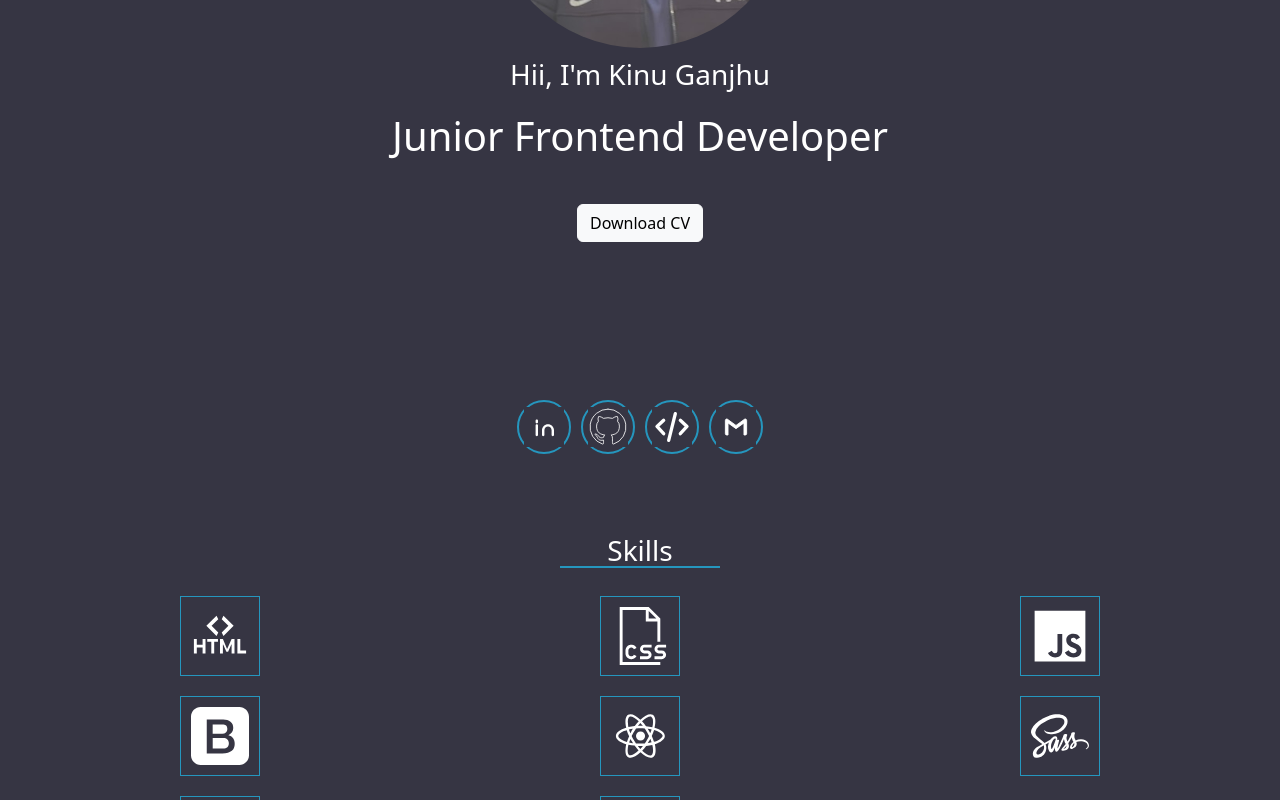
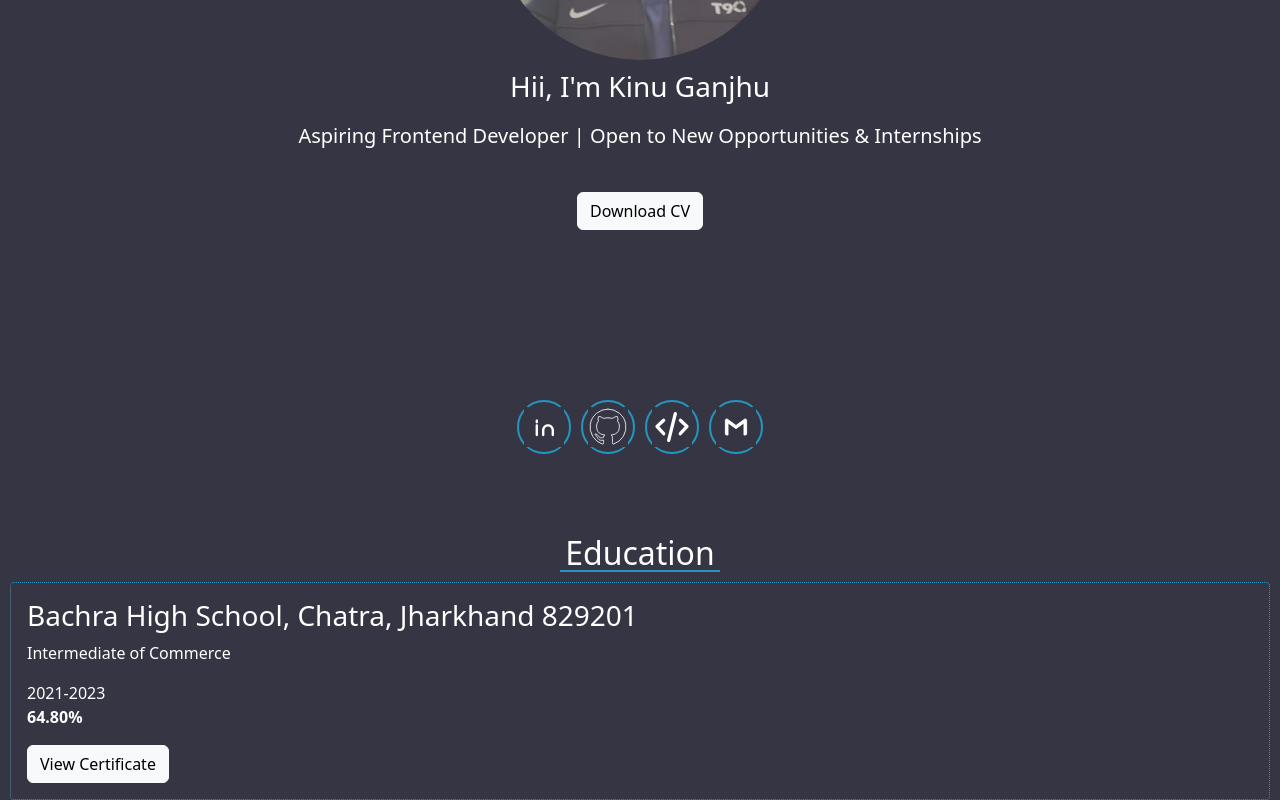
Before and after one commit to Kinuganjhu/Portfolio, a React (Create React App) app: page / in a window 1280 px wide. Shown: the part 320-1120 px from the top of the page. Built offline with nearby package versions, Linux system fonts and the light colour scheme.

Commit message:
add education

```diff
--- /dev/null
+++ b/src/Pages/Education.js
@@ -0,0 +1,26 @@
+import { Button } from 'react-bootstrap';
+
+const Education = () => {
+  const certificateUrl = 'https://drive.google.com/file/d/1TXss-JcRUa2BOdH6tmGHIKSw0fPHE9wD/view?usp=drivesdk';
+
+  return (
+    <>
+          <h2 className="Skills">Education</h2>
+    <section className="Education">
+      <article>
+        <h3>Bachra High School, Chatra, Jharkhand 829201</h3>
+        <p>Intermediate of Commerce</p>
+        <time dateTime="2021-2023">2021-2023</time>
+        <p><strong>64.80%</strong></p>
+        <a href={certificateUrl} target="_blank" rel="noopener noreferrer" aria-label="View certificate from Bachra High School">
+          <Button variant="light">
+            View Certificate
+          </Button>
+        </a>
+      </article>
+    </section>
+    </>
+  );
+};
+
+export default Education;
--- a/src/Pages/Home.js
+++ b/src/Pages/Home.js
@@ -1,6 +1,7 @@
 import Social from './Social.js'
 import Project from './Project'
 import Skills from './Skills'
+import Education from './Education'
 import {Button} from 'react-bootstrap'
 import logo from '../Images/profile.jpg'
 const Home =()=>{
@@ -12,8 +13,8 @@ const Home =()=>{
 
       <h3>Hii, I'm Kinu Ganjhu
       </h3>
-      <h1>Junior Frontend Developer
-      </h1>
+      <h5>Aspiring Frontend Developer | Open to New Opportunities & Internships
+      </h5>
       <br/>
 <a href="https://drive.google.com/file/d/1HaKIKOYM775JxvRsIcbOji3aGBX6aiiJ/view?usp=drivesdk" target="_blank" rel="noopener noreferrer">
   <Button variant="light" className="Btn">
@@ -22,8 +23,8 @@ const Home =()=>{
 </a>
 
       </div>
-
       <Social/>
+      <Education/>
       <Skills/>
     <Project/>
 
--- a/src/Pages/Project.js
+++ b/src/Pages/Project.js
@@ -39,7 +39,7 @@ const Project = () => {
       <Offcanvas show={showOffcanvas} onHide={closeOffcanvas} className='info' placement='bottom'>
         <Offcanvas.Header
         className='info'
-        >
+      closeButton  >
           <Offcanvas.Title>{selectedItem ? selectedItem.title : ''}</Offcanvas.Title>
         </Offcanvas.Header>
         <Offcanvas.Body className='info'>
--- a/src/Styles/App.css
+++ b/src/Styles/App.css
@@ -12,6 +12,7 @@ body {
   justify-content: center;
   align-items: center;
   height: 80vh;
+  text-align: center;
 }
 
 .header-item img {
@@ -21,7 +22,7 @@ body {
   margin: 0 auto;
 }
 
-.header-item h1, .header-item h3 {
+.header-item h1, .header-item h3, .header-item h5 {
   margin: 10px;
   color: white;
 }
@@ -40,7 +41,7 @@ body {
   padding: 5px;
 }
 
-.social-links img {
+.social-links a img {
   width: 40px;
   height: 40px;
 }
@@ -53,12 +54,12 @@ body {
   margin: 10px;
 }
 
-.item > img {
+.item img {
   width: 100%;
   height: auto;
 }
 
-.item > h6 {
+.item h6 {
   padding-top: 12px;
   color: white;
 }
@@ -122,3 +123,11 @@ body {
 .Details b {
   color: white;
 }
+
+.Education {
+  border-radius: 4px;
+  padding: 16px;
+  margin: 10px;
+  color: white;
+  border: 1px dotted #2596be;
+}
--- a/src/Styles/App.scss
+++ b/src/Styles/App.scss
@@ -1,7 +1,13 @@
+
+
 $Margin: 10px;
+$MainColor: rgb(37, 150, 190);
+$BackgroundColor: #363543;
+$ContainerColor: #383444;
+$TextColor: white;
 
 * {
-  background-color: #363543;
+  background-color: $BackgroundColor;
 }
 
 body {
@@ -14,18 +20,17 @@ body {
   justify-content: center;
   align-items: center;
   height: 80vh;
-
+text-align: center;
   img {
     height: 300px;
     width: 300px;
     border-radius: 50%;
     margin: 0 auto;
-
   }
 
-  h1, h3 {
+  h1, h3,h5 {
     margin: $Margin;
-    color: white;
+    color: $TextColor;
   }
 }
 
@@ -37,49 +42,49 @@ body {
 
   a {
     display: inline-block;
-    border: 2px solid rgb(37, 150, 190);
+    border: 2px solid $MainColor;
     border-radius: 50%;
     padding: 5px;
-  }
 
-  img {
-    width: 40px;
-    height: 40px;
+    img {
+      width: 40px;
+      height: 40px;
+    }
   }
 }
 
 .container {
-  background-color: rgba(54, 53, 67, 255);
+  background-color: $BackgroundColor;
 }
 
 .item {
   margin: $Margin;
 
-  > img {
+  img {
     width: 100%;
     height: auto;
   }
 
-  > h6 {
+  h6 {
     padding-top: 12px;
-    color: white;
+    color: $TextColor;
   }
 }
 
 .info {
-  color: white;
+  color: $TextColor;
 
   a {
-    color: rgb(37, 150, 190);
+    color: $MainColor;
   }
 }
 
 .Btn {
   margin: $Margin;
-  color: white;
+  color: $TextColor;
 }
 
-// Skills.js;
+// Skills.js
 .skills-grid {
   display: grid;
   grid-template-columns: repeat(3, 1fr);
@@ -90,7 +95,7 @@ body {
 
   img {
     padding: $Margin;
-    border: 1px solid rgb(37, 150, 190);
+    border: 1px solid $MainColor;
     width: 80px;
     height: auto;
   }
@@ -101,7 +106,7 @@ body {
 }
 
 .Skills {
-  color: white;
+  color: $TextColor;
   text-align: center;
   position: relative;
 
@@ -113,16 +118,24 @@ body {
     transform: translateX(-50%);
     width: 160px;
     height: 2px;
-    background-color: rgb(37, 150, 190);
+    background-color: $MainColor;
   }
 }
 
 .Details {
   border: 1px solid #ccc;
-  background-color: #383444;
+  background-color: $ContainerColor;
   padding: 16px;
 
   b {
-    color: white;
+    color: $TextColor;
   }
 }
+//Education.js
+.Education{
+  border-radius: 4px;
+  padding: $Margin + 6px;
+  margin: $Margin;
+  color: white;
+  border: 1px dotted $MainColor;
+}
```
